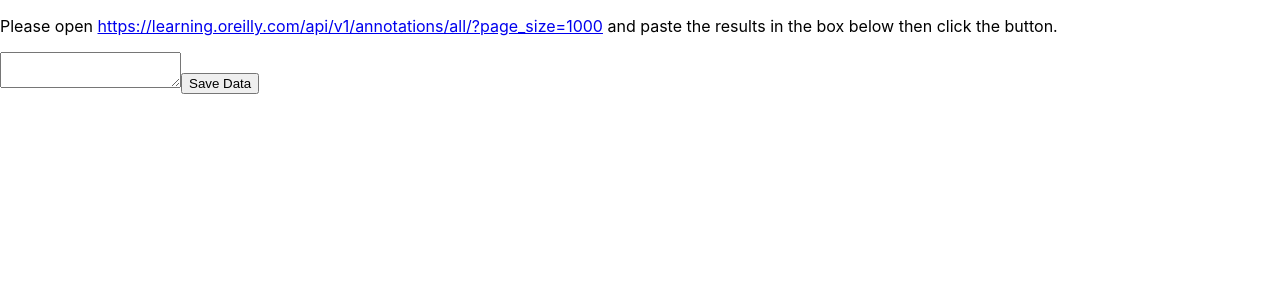
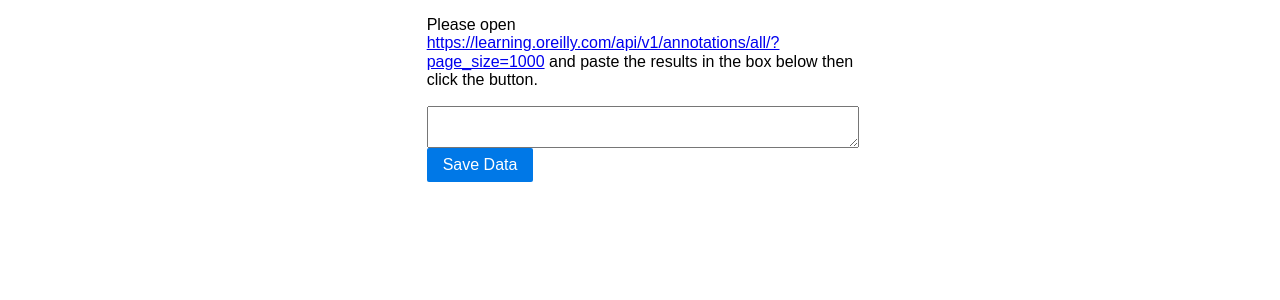
Before and after one commit to jbutz/json-mustache-renderer, a React (Create React App) app: page / in a window 1280 px wide. Shown: the top 300 px of the page. Built offline with nearby package versions, Linux system fonts and the light colour scheme.

Commit message:
Add PureCSS & Build Initial Atoms

```diff
--- a/package.json
+++ b/package.json
@@ -13,6 +13,7 @@
     "@types/react-dom": "^16.9.9",
     "lodash.sortby": "^4.7.0",
     "mustache": "^4.0.1",
+    "purecss": "^2.0.3",
     "react": "^17.0.1",
     "react-dom": "^17.0.1",
     "react-redux": "^7.2.2",
@@ -52,6 +53,7 @@
   "devDependencies": {
     "@types/lodash.sortby": "^4.7.6",
     "@types/mustache": "^4.0.1",
-    "@types/react-redux": "^7.1.11"
+    "@types/react-redux": "^7.1.11",
+    "node-sass": "^4.0.0"
   }
 }
--- a/src/App.css
+++ /dev/null
@@ -1,38 +0,0 @@
-.App {
-  text-align: center;
-}
-
-.App-logo {
-  height: 40vmin;
-  pointer-events: none;
-}
-
-@media (prefers-reduced-motion: no-preference) {
-  .App-logo {
-    animation: App-logo-spin infinite 20s linear;
-  }
-}
-
-.App-header {
-  background-color: #282c34;
-  min-height: 100vh;
-  display: flex;
-  flex-direction: column;
-  align-items: center;
-  justify-content: center;
-  font-size: calc(10px + 2vmin);
-  color: white;
-}
-
-.App-link {
-  color: #61dafb;
-}
-
-@keyframes App-logo-spin {
-  from {
-    transform: rotate(0deg);
-  }
-  to {
-    transform: rotate(360deg);
-  }
-}
--- a/src/App.tsx
+++ b/src/App.tsx
@@ -1,5 +1,5 @@
 import React, { useState } from 'react';
-import './App.css';
+import './App.scss';
 import { DataCollectorComponent, MustacheFormatterComponent } from './components';
 import { NoteRendererComponent } from './components/note-renderer';
 import { Annotation } from './models/Annotation';
--- /dev/null
+++ b/src/components/atoms/button.component.tsx
@@ -0,0 +1,3 @@
+import React from 'react'
+
+export const ButtonComponent = React.forwardRef((props: any, ref) => <button {...props} ref={ref} className={`pure-button ${props.className || ''}`}>{props.children}</button>);
--- /dev/null
+++ b/src/components/atoms/index.ts
@@ -0,0 +1,2 @@
+export * from './button.component';
+export * from './textarea.component'
--- /dev/null
+++ b/src/components/atoms/textarea.component.tsx
@@ -0,0 +1,3 @@
+import React from 'react'
+
+export const TextareaComponent = React.forwardRef((props: any, ref) => <textarea {...props} ref={ref} className={`pure-u-1 ${props.className || ''}`}>{props.children}</textarea>);
--- a/src/components/data-collector/data-input/data-input.component.tsx
+++ b/src/components/data-collector/data-input/data-input.component.tsx
@@ -1,4 +1,5 @@
 import React, { useRef } from 'react';
+import { ButtonComponent, TextareaComponent } from '../../atoms';
 
 export const DataInputComponent = ({dataUrl, onReceiveData}: {dataUrl: string; onReceiveData: Function}) => {
     const textareaEl = useRef<HTMLTextAreaElement>(null);
@@ -9,8 +10,8 @@ export const DataInputComponent = ({dataUrl, onReceiveData}: {dataUrl: string; o
     return (
         <div>
             <p>Please open <a href={dataUrl} target="_blank" rel="noreferrer">{dataUrl}</a> and paste the results in the box below then click the button.</p>
-            <textarea ref={textareaEl}></textarea>
-            <button onClick={handleReceiveData}>Save Data</button>
+            <TextareaComponent ref={textareaEl}></TextareaComponent>
+            <ButtonComponent className='pure-button-primary' onClick={handleReceiveData}>Save Data</ButtonComponent>
         </div>
     )
 }
--- a/src/components/mustache-formatter/mustache-formatter.component.tsx
+++ b/src/components/mustache-formatter/mustache-formatter.component.tsx
@@ -1,6 +1,7 @@
+import { render } from 'mustache';
 import React, { useRef, useState } from 'react';
 import { Annotation } from '../../models/Annotation';
-import { render } from 'mustache';
+import { ButtonComponent, TextareaComponent } from '../atoms';
 
 const DEFAULT_TEMPLATE = `<h2><a href="{{documentChapterUrl}}">{{documentTitle}} - {{documentChapterTitle}}</a></h2>
 {{{annotationHtml}}}
@@ -51,8 +52,8 @@ export const MustacheFormatterComponent = ({ onTemplateChange, exampleInput }: {
                     </tr>
                 </tbody>
             </table>
-            <textarea ref={textareaEl} defaultValue={DEFAULT_TEMPLATE} onChange={handleTextareaChange}></textarea>
-            <button onClick={() => onTemplateChange(templateString)}>Use Template</button>
+            <TextareaComponent ref={textareaEl} defaultValue={DEFAULT_TEMPLATE} onChange={handleTextareaChange}></TextareaComponent>
+            <ButtonComponent className='pure-button-primary' onClick={() => onTemplateChange(templateString)}>Use Template</ButtonComponent>
             <div>
                 <h2>Preview</h2>
                 <div dangerouslySetInnerHTML={{__html: render(templateString, exampleInput)}}></div>
--- a/src/index.css
+++ b/src/index.scss
@@ -1,4 +1,5 @@
-body {
+@import '~purecss/build/pure-nr.css';
+/*body {
   margin: 0;
   font-family: -apple-system, BlinkMacSystemFont, 'Segoe UI', 'Roboto', 'Oxygen',
     'Ubuntu', 'Cantarell', 'Fira Sans', 'Droid Sans', 'Helvetica Neue',
@@ -10,4 +11,4 @@ body {
 code {
   font-family: source-code-pro, Menlo, Monaco, Consolas, 'Courier New',
     monospace;
-}
+}*/
--- a/src/index.tsx
+++ b/src/index.tsx
@@ -1,12 +1,15 @@
 import React from 'react';
 import ReactDOM from 'react-dom';
-import './index.css';
+import './index.scss';
 import App from './App';
 import reportWebVitals from './reportWebVitals';
 
 ReactDOM.render(
   <React.StrictMode>
-    <App />
+    <div className="pure-g">
+      <div className="pure-u-1-3" style={{marginLeft: 'auto', marginRight: 'auto'}}><App /></div>
+    </div>
+
   </React.StrictMode>,
   document.getElementById('root')
 );
```
Also changed, not shown: src/App.scss (added), 1 other file (tests, documents, lock files or other folders).
